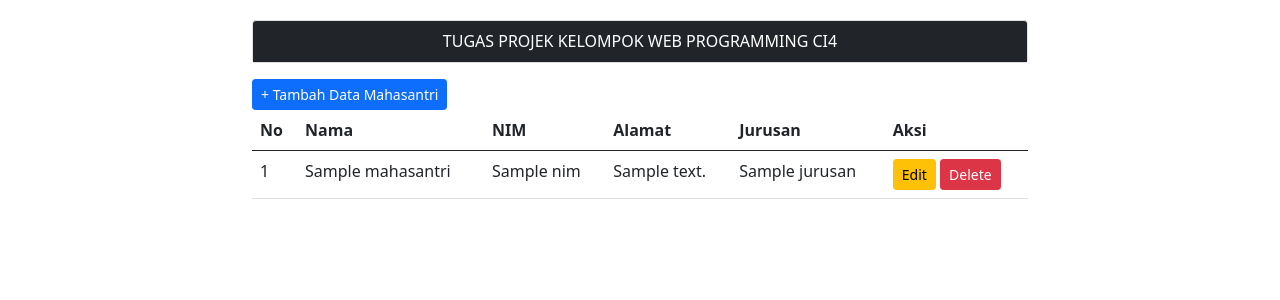
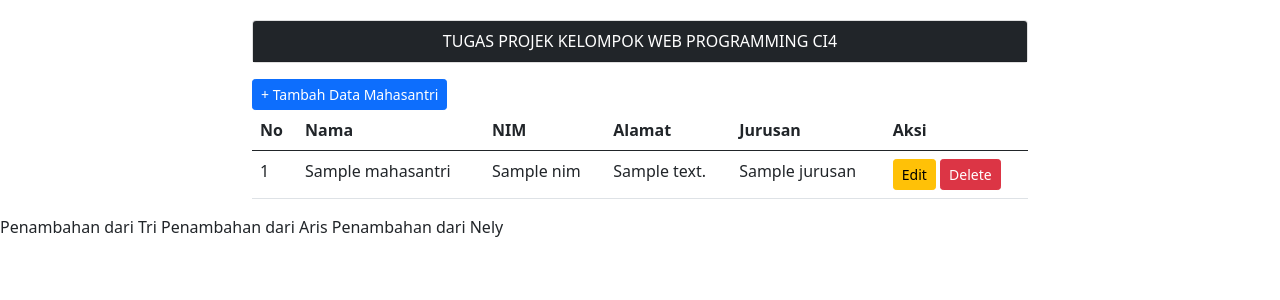
Before and after one commit to Nafid-Zanis/TugasPostTest, a CodeIgniter 4 app: template app/Views/mahasantri_view.php in a window 1280 px wide. Shown: the top 300 px of the page. Run offline with PHP 8.4 and a stand-in for CodeIgniter, Linux system fonts and the light colour scheme; the template is opened without the code that fills it: most values are stand-ins (such as "Sample title", 1, 10 or a date in 2020); data that the repository does not hold is empty; some libraries are stand-ins or nearby versions.

Commit message:
Update mahasantri_view.php

```diff
--- a/app/Views/mahasantri_view.php
+++ b/app/Views/mahasantri_view.php
@@ -111,6 +111,15 @@
             </tbody>
         </table>
     </div>
+    <!---->
+    Penambahan dari Tri
+    <!---->
+    <!---->
+    Penambahan dari Aris
+    <!---->
+    <!---->
+    Penambahan dari Nely
+    <!---->
     <script src="https://cdn.jsdelivr.net/npm/bootstrap@5.0.2/dist/js/bootstrap.bundle.min.js" integrity="sha384-MrcW6ZMFYlzcLA8Nl+NtUVF0sA7MsXsP1UyJoMp4YLEuNSfAP+JcXn/tWtIaxVXM" crossorigin="anonymous"></script>
 
     <script src="https://code.jquery.com/jquery-3.7.0.min.js" integrity="sha256-2Pmvv0kuTBOenSvLm6bvfBSSHrUJ+3A7x6P5Ebd07/g=" crossorigin="anonymous"></script>
```
